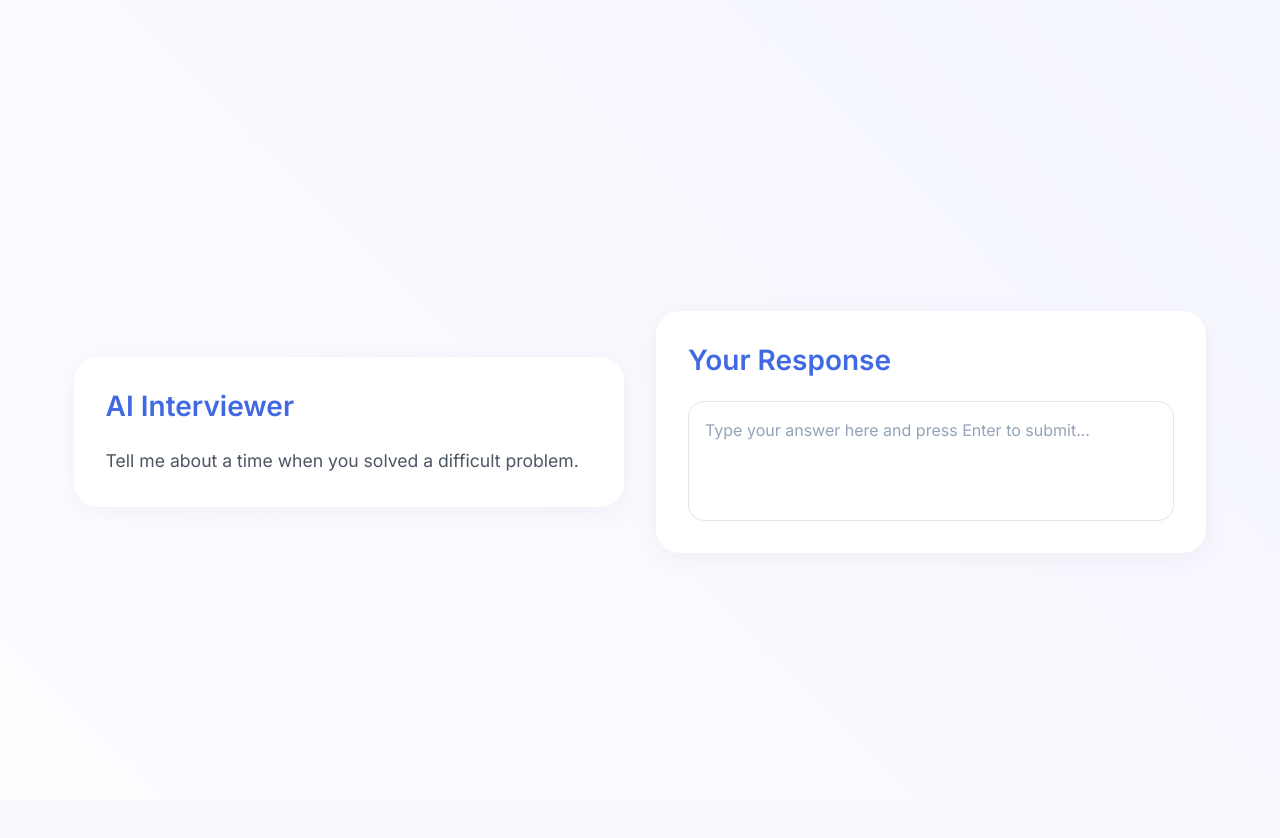
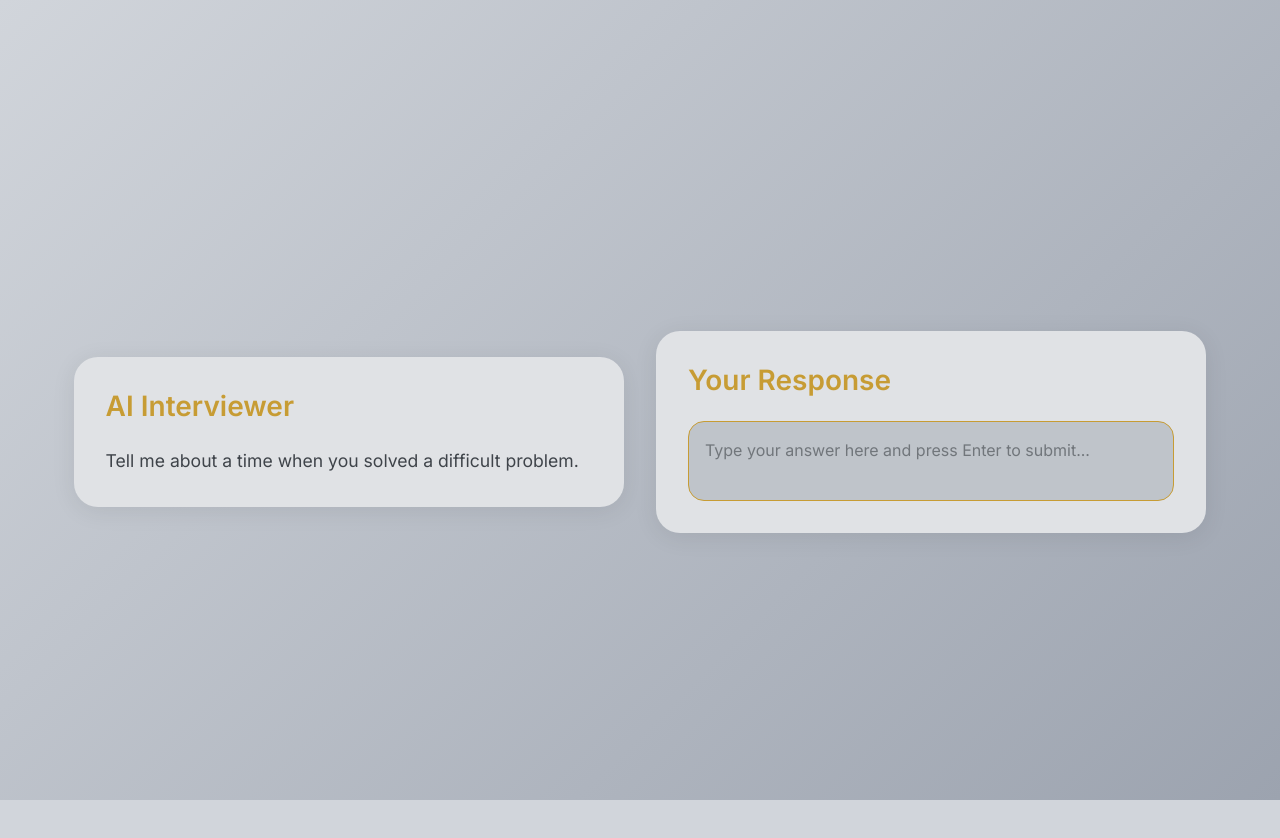
Before and after one commit to WindowsDotExe/HackED2025, a React (Create React App) app in the folder frontend/my-react-app/: page /ChatBot in a window 1280 px wide. Shown: the top 838 px of the page. Built offline with nearby package versions, Linux system fonts and the light colour scheme.

Commit message:
refined front end

```diff
--- a/frontend/my-react-app/src/Pages/ChatBot.jsx
+++ b/frontend/my-react-app/src/Pages/ChatBot.jsx
@@ -36,20 +36,25 @@ const ChatBot = () => {
   }
 
   const fetchNextQuestion = async () => {
-    // Simulating API response
+    // Simulated API response
     const mockResponse = { question: "Tell me about a time when you solved a difficult problem." };
 
     setAiQuestion(mockResponse.question);
     setUserInput("");
     setFeedback("");
     setShowNextButton(false);
-    adjustTextareaHeight();
+
+    // Reset textarea height
+    if (textareaRef.current) {
+      textareaRef.current.style.height = "80px"; // Reset textarea to default size
+    }
   };
+
 
   const submitAnswer = async () => {
     if (userInput.trim()) {
       // Simulated response from backend
-      const mockResponse = { feedback: "Great response! Try to be more specific about your role." };
+      const mockResponse = { feedback: "Lorem Ipsum comes from sections 1.10.32 and 1.10.33 ofLorem Ipsum comes from sections 1.10.32 and 1.10.33 ofLorem Ipsum comes from sections 1.10.32 and 1.10.33 ofLorem Ipsum comes from sections 1.10.32 and 1.10.33 ofLorem Ipsum comes from sections 1.10.32 and 1.10.33 ofLorem Ipsum comes from sections 1.10.32 and 1.10.33 of \"de Finibus Bonorum et Malorum\" (The Extremes of Good and Evil) by Cicero, written in 45 BC. This book is a treatise on the theory of ethics, very popular during the Renaissance. The first line of Lorem Ipsum, \"Lorem ipsum dolor sit amet..\", comes from a line in section 1.10.32. The standard chunk of Lorem Ipsum used since the 1500s is reproduced below for those interested. Sections 1.10.32 and 1.10.33 from \"de Finibus Bonorum et Malorum\" by Cicero are also reproduced in their exact original form, accompanied by English versions from the 1914 translation by H. Rackham." };
 
       setFeedback(mockResponse.feedback);
       setShowNextButton(true);
@@ -75,11 +80,14 @@ const ChatBot = () => {
           rows={1}
         />
         {feedback && (
-          <div className="feedback-box">
-            <h3>Feedback</h3>
+        <div className="feedback-container">
+            <h3 className="feedback-heading">Feedback</h3>
+            <div className="feedback-box">
             <p>{feedback}</p>
-          </div>
+            </div>
+        </div>
         )}
+
         {showNextButton && (
           <button className="next-question-button" onClick={fetchNextQuestion}>
             Next Question
--- a/frontend/my-react-app/src/Styles/ChatBot.css
+++ b/frontend/my-react-app/src/Styles/ChatBot.css
@@ -4,18 +4,18 @@ body {
   margin: 0;
   padding: 0;
   font-family: "Inter", sans-serif;
-  background-color: #f8f9ff;
-  color: #333;
+  background-color: #D1D5DB;
+  color: #2C2F33;
+  overflow: hidden; /* Prevent full-page scroll */
 }
 
 .chat-container {
   display: flex;
   justify-content: center;
   align-items: center;
-  min-height: 100vh;
+  height: 100vh; /* Ensures full height without scrolling */
   gap: 2rem;
   position: relative;
-  overflow: hidden;
   padding: 2rem;
 }
 
@@ -25,31 +25,18 @@ body {
   left: 0;
   right: 0;
   bottom: 0;
-  background: linear-gradient(45deg, #f8f9ff, #ffffff, #f0f2ff);
-  background-size: 400% 400%;
-  animation: gradientAnimation 15s ease infinite;
+  background: linear-gradient(135deg, #D1D5DB, #9CA3AF);
+  background-size: cover;
   z-index: -1;
 }
 
-@keyframes gradientAnimation {
-  0% {
-    background-position: 0% 50%;
-  }
-  50% {
-    background-position: 100% 50%;
-  }
-  100% {
-    background-position: 0% 50%;
-  }
-}
-
 .chat-box {
-  background-color: white;
+  background-color: #E0E2E5;
   border-radius: 24px;
   padding: 2rem;
   width: 40%;
   max-width: 600px;
-  box-shadow: 0 4px 24px rgba(0, 0, 0, 0.05);
+  box-shadow: 0 4px 24px rgba(0, 0, 0, 0.08);
 }
 
 .chat-box h2 {
@@ -57,13 +44,13 @@ body {
   margin-bottom: 1.5rem;
   font-size: 1.75rem;
   font-weight: 600;
-  color: #4169e1;
+  color: #C79C34;
 }
 
 .ai-box .text-content {
   font-size: 1.1rem;
   line-height: 1.6;
-  color: #4b5563;
+  color: #3F444A;
 }
 
 .user-box {
@@ -74,53 +61,64 @@ body {
 
 .user-box textarea {
     width: 100%;
-  min-height: 120px;
-  max-height: 400px;
-  border: 1px solid #e2e8f0;
+    height: 80px; /* Default smaller height */
+    max-height: 200px; /* It won't grow past this */
+    border: 1px solid #C79C34;
     border-radius: 16px;
     padding: 16px;
     font-size: 1rem;
     line-height: 1.6;
     font-family: inherit;
-  resize: none;
-  overflow-y: auto;
+    resize: none; /* Prevents manual resizing */
+    overflow-y: auto; /* Scrolls when content overflows */
     transition: all 0.3s ease;
-  color: #333;
-  box-shadow: 0 2px 4px rgba(0, 0, 0, 0.02);
-  background-color: #ffffff;
+    color: #2C2F33;
+    background-color: #BFC4CA;
     box-sizing: border-box;
   }
 
+
 .user-box textarea::placeholder {
-  color: #94a3b8;
+  color: #71767B;
 }
 
 .user-box textarea:focus {
   outline: none;
-  border-color: #4169e1;
-  box-shadow: 0 0 0 2px rgba(65, 105, 225, 0.1);
+  border-color: #C79C34;
+  box-shadow: 0 0 0 2px rgba(199, 156, 52, 0.3);
 }
 
-.feedback-box {
+/* Wrapper around the feedback heading and scrollable box */
+.feedback-container {
     margin-top: 1.5rem;
-  padding: 1rem;
-  background-color: #f0f4ff;
-  border-radius: 12px;
-  border: 1px solid #d1deff;
   }
 
-.feedback-box h3 {
-  margin-top: 0;
-  margin-bottom: 0.5rem;
+/* The fixed feedback heading */
+.feedback-heading {
 font-size: 1.2rem;
-  color: #4169e1;
+font-weight: 600;
+color: #C79C34;
+margin-bottom: 8px; /* Adds space before the scrollable box */
 }
+
+/* The scrollable feedback box */
+.feedback-box {
+padding: 1rem;
+background-color: #E0E2E5;
+border-radius: 12px;
+border: 1px solid #C79C34;
+color: #2C2F33;
+height: 100px; /* Default height */
+max-height: 200px; /* Limits expansion */
+overflow-y: auto; /* Enables scrolling inside */
+}
+
 
 .feedback-box p {
   margin: 0;
   font-size: 1rem;
   line-height: 1.5;
-  color: #4b5563;
+  color: #3F444A;
 }
 
 .next-question-button {
@@ -129,7 +127,7 @@ body {
   font-size: 1rem;
   font-weight: 500;
   color: #ffffff;
-  background-color: #4169e1;
+  background-color: #C79C34;
   border: none;
   border-radius: 8px;
   cursor: pointer;
@@ -137,18 +135,19 @@ body {
 }
 
 .next-question-button:hover {
-  background-color: #3154b3;
+  background-color: #A7852E;
 }
 
 .next-question-button:focus {
   outline: none;
-  box-shadow: 0 0 0 2px rgba(65, 105, 225, 0.4);
+  box-shadow: 0 0 0 2px rgba(199, 156, 52, 0.4);
 }
 
 @media (max-width: 768px) {
   .chat-container {
     flex-direction: column;
     padding: 1rem;
+    height: auto;
   }
 
   .chat-box {
```
Lines whose indentation alone changed are shown as unchanged.
